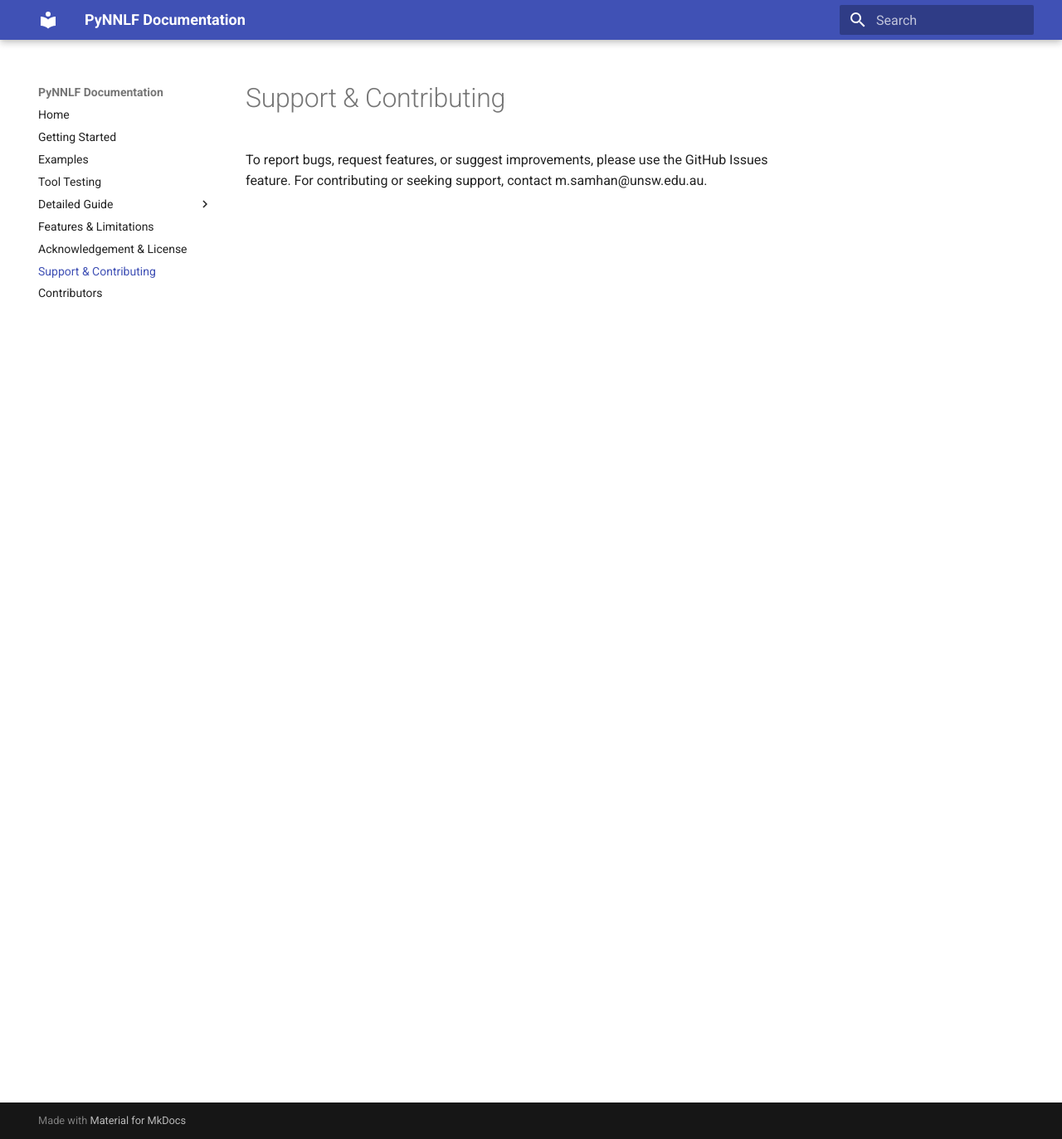
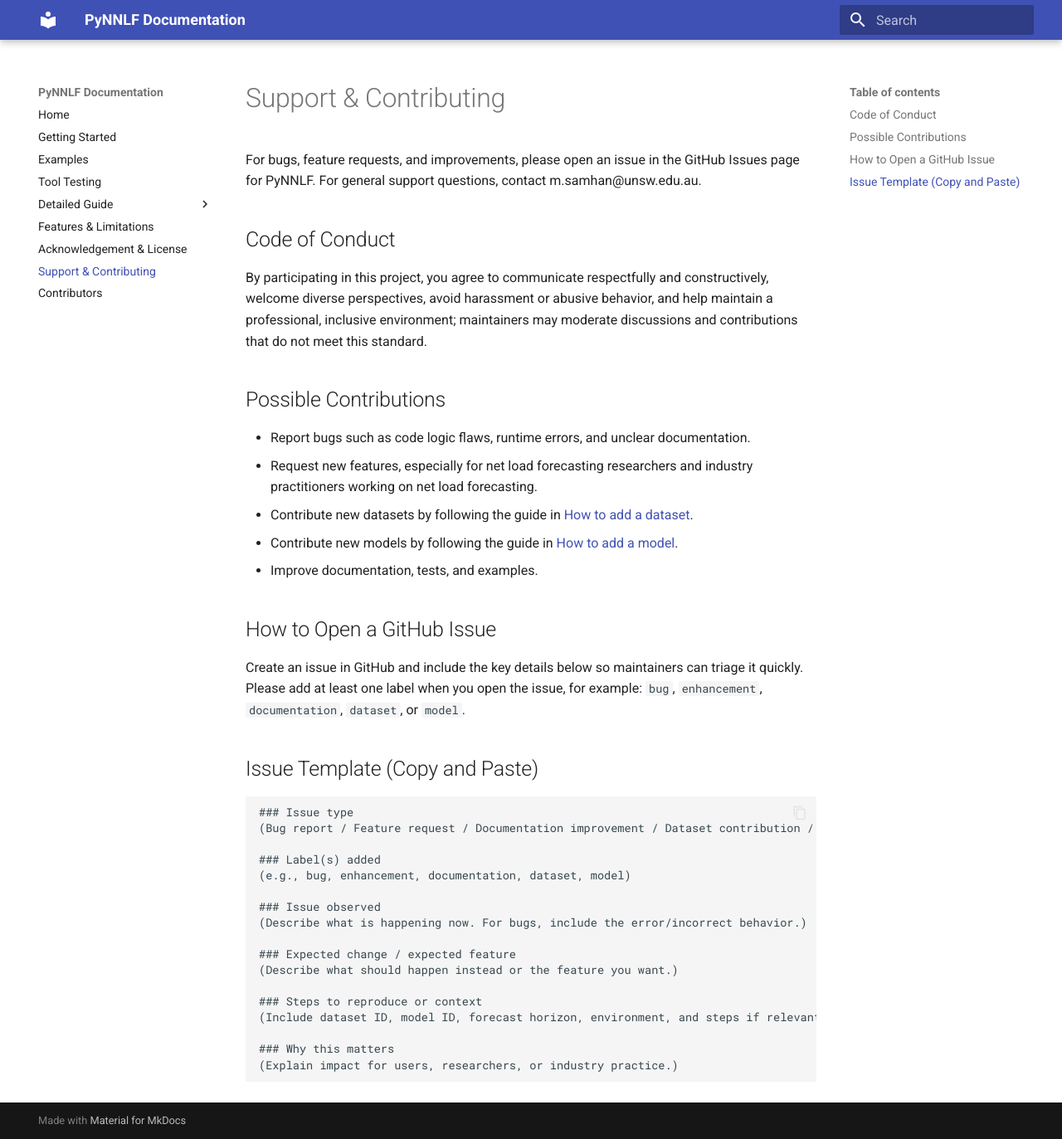
Before and after one commit to mssamhan31/PyNNLF, an MkDocs documentation site: the page built from docs/support_contributing.md, in a window 1280 px wide and 1373 px high. Shown: the whole window at 83% size. Built offline with MkDocs 1.6.1 and Material for MkDocs 9.7.7, drawn with Linux system fonts in a browser that asks for light colours.

Commit message:
docs(contrib): expand support, conduct, and issue guidance
Refs #16

````diff
--- a/docs/support_contributing.md
+++ b/docs/support_contributing.md
@@ -1 +1,41 @@
-To report bugs, request features, or suggest improvements, please use the GitHub Issues feature. For contributing or seeking support, contact m.samhan@unsw.edu.au.
+# Support & Contributing
+
+For bugs, feature requests, and improvements, please open an issue in the GitHub Issues page for PyNNLF. For general support questions, contact m.samhan@unsw.edu.au.
+
+## Code of Conduct
+
+By participating in this project, you agree to communicate respectfully and constructively, welcome diverse perspectives, avoid harassment or abusive behavior, and help maintain a professional, inclusive environment; maintainers may moderate discussions and contributions that do not meet this standard.
+
+## Possible Contributions
+
+- Report bugs such as code logic flaws, runtime errors, and unclear documentation.
+- Request new features, especially for net load forecasting researchers and industry practitioners working on net load forecasting.
+- Contribute new datasets by following the guide in [How to add a dataset](add_dataset.md).
+- Contribute new models by following the guide in [How to add a model](add_model.md).
+- Improve documentation, tests, and examples.
+
+## How to Open a GitHub Issue
+
+Create an issue in GitHub and include the key details below so maintainers can triage it quickly. Please add at least one label when you open the issue, for example: `bug`, `enhancement`, `documentation`, `dataset`, or `model`.
+
+## Issue Template (Copy and Paste)
+
+```md
+### Issue type
+(Bug report / Feature request / Documentation improvement / Dataset contribution / Model contribution)
+
+### Label(s) added
+(e.g., bug, enhancement, documentation, dataset, model)
+
+### Issue observed
+(Describe what is happening now. For bugs, include the error/incorrect behavior.)
+
+### Expected change / expected feature
+(Describe what should happen instead or the feature you want.)
+
+### Steps to reproduce or context
+(Include dataset ID, model ID, forecast horizon, environment, and steps if relevant.)
+
+### Why this matters
+(Explain impact for users, researchers, or industry practice.)
+```
````
